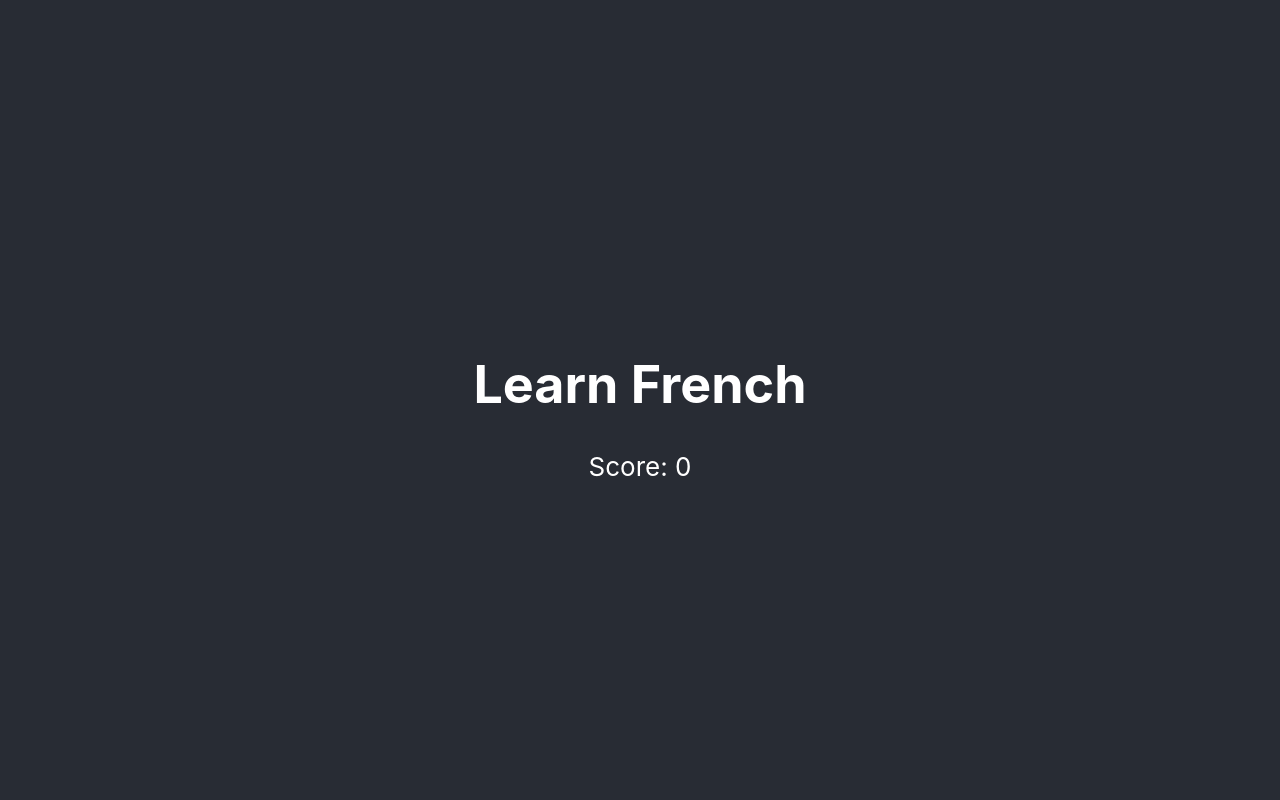
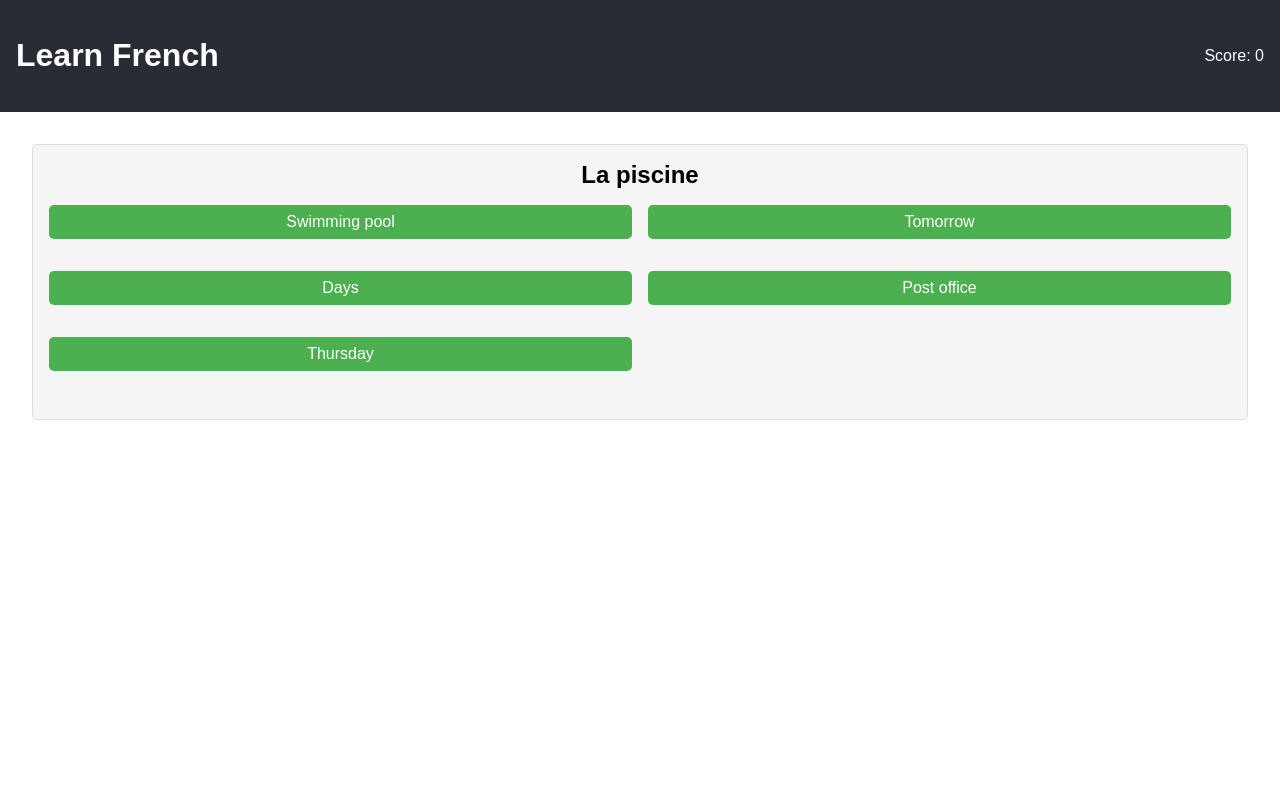
Before and after one commit to AdrianRogowski/french, a React (Create React App) app: page / in a window 1280 px wide. Shown: the top 800 px of the page. Built offline with nearby package versions, Linux system fonts and the light colour scheme.

Commit message:
added basic styling to buttons

```diff
--- a/src/App.css
+++ b/src/App.css
@@ -1,38 +1,56 @@
 .App {
+  font-family: Arial, sans-serif;
   text-align: center;
-}
-
-.App-logo {
-  height: 40vmin;
-  pointer-events: none;
-}
-
-@media (prefers-reduced-motion: no-preference) {
-  .App-logo {
-    animation: App-logo-spin infinite 20s linear;
-  }
 }
 
 .App-header {
   background-color: #282c34;
-  min-height: 100vh;
+  color: white;
+  padding: 1rem;
   display: flex;
-  flex-direction: column;
+  justify-content: space-between;
   align-items: center;
-  justify-content: center;
-  font-size: calc(10px + 2vmin);
-  color: white;
 }
 
-.App-link {
-  color: #61dafb;
+.flashcard {
+  margin: 2rem;
+  padding: 1rem;
+  background-color: #f5f5f5;
+  border: 1px solid #ddd;
+  border-radius: 5px;
 }
 
-@keyframes App-logo-spin {
-  from {
-    transform: rotate(0deg);
-  }
-  to {
-    transform: rotate(360deg);
-  }
+.flashcard h2 {
+  margin-top: 0;
+  margin-bottom: 1rem;
 }
+
+.flashcard ul {
+  list-style-type: none;
+  padding: 0;
+  display: grid;
+  grid-template-columns: repeat(2, 1fr);
+  gap: 1rem;
+}
+
+.flashcard li {
+  margin-bottom: 1rem;
+}
+
+.flashcard button {
+  background-color: #4CAF50;
+  border: none;
+  color: white;
+  text-align: center;
+  text-decoration: none;
+  display: inline-block;
+  font-size: 1rem;
+  width: 100%;
+  padding: 0.5rem;
+  border-radius: 5px;
+  cursor: pointer;
+}
+
+.flashcard button:hover {
+  background-color: #45a049;
+}
```
